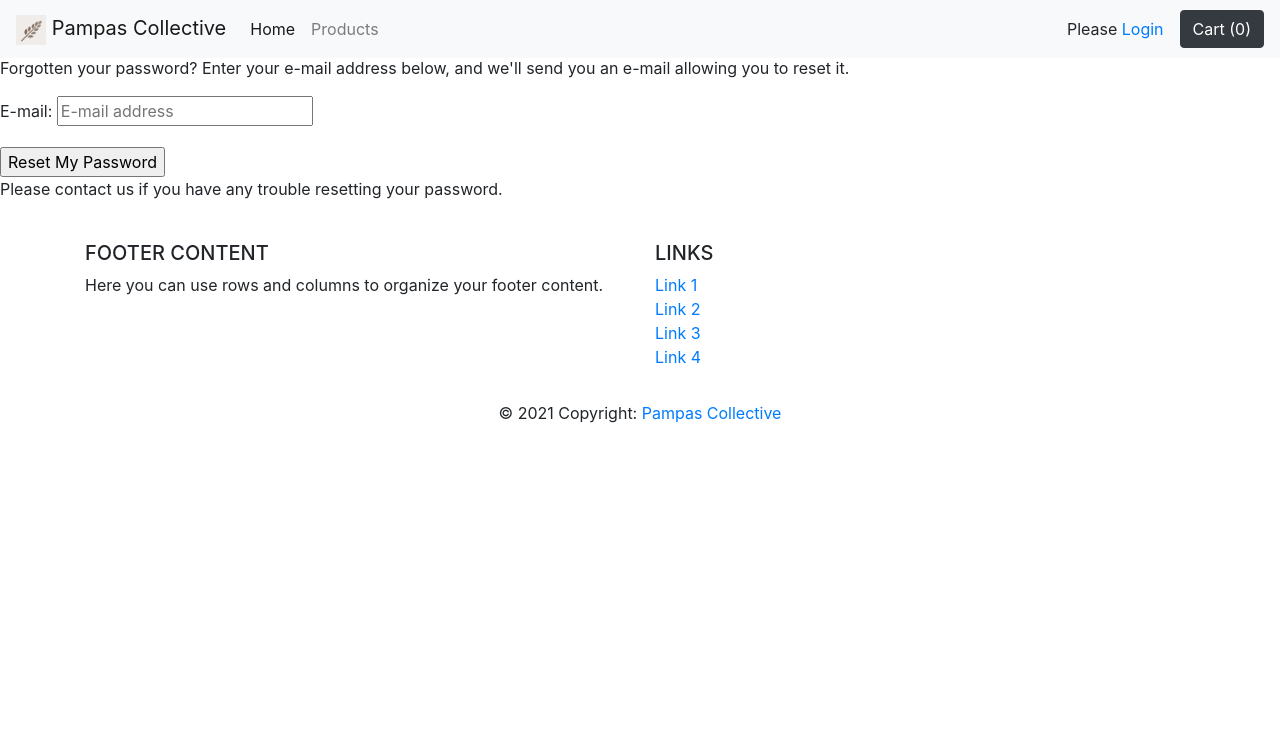
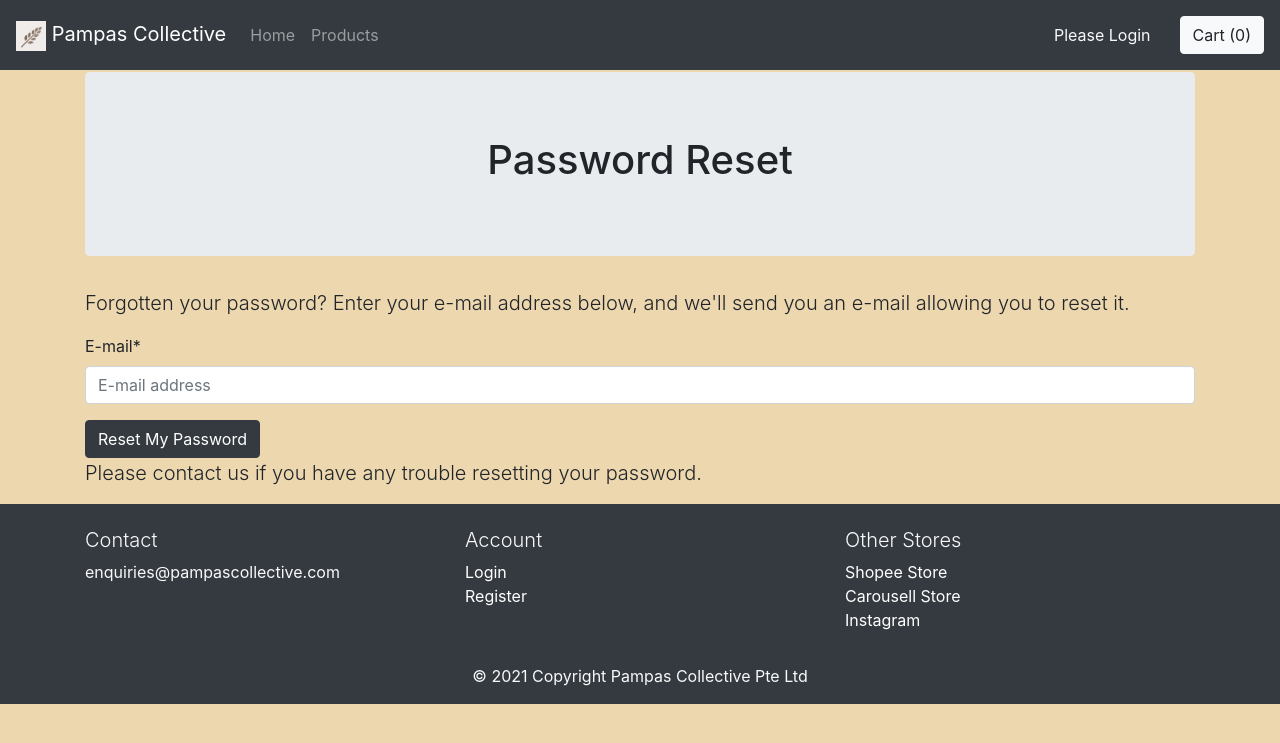
Before and after one commit to Malrhis/project-4-codeinstitute, a Django app: page /accounts/password/reset/ in a window 1280 px wide. Shown: the top 743 px of the page. Run offline with Django 3.2, Linux system fonts and the light colour scheme; some libraries are stand-ins or nearby versions.

Commit message:
added bootstrap

```diff
--- a/templates/allauth/account/password_reset.html
+++ b/templates/allauth/account/password_reset.html
@@ -1,4 +1,10 @@
-{% extends "base.template.html" %}
+{% extends 'base.template.html' %}
+{% load crispy_forms_tags %}
+{% load static %}
+
+{% block css %}
+<link rel="stylesheet" href="{% static 'style.css' %}">
+{% endblock %}
 
 {% load i18n %}
 {% load account %}
@@ -6,19 +12,29 @@
 {% block head_title %}{% trans "Password Reset" %}{% endblock %}
 
 {% block content %}
+<div class="container my-3">
 
-    <h1>{% trans "Password Reset" %}</h1>
+    <section class="login-banner jumbotron text-center">
+        <div class="container">
+            <h1 class="jumbotron-heading">{% trans "Password Reset" %}</h1>
+        </div>
+    </section>
+
     {% if user.is_authenticated %}
     {% include "account/snippets/already_logged_in.html" %}
     {% endif %}
 
-    <p>{% trans "Forgotten your password? Enter your e-mail address below, and we'll send you an e-mail allowing you to reset it." %}</p>
+    <p class="lead">
+        {% trans "Forgotten your password? Enter your e-mail address below, and we'll send you an e-mail allowing you to reset it." %}
+    </p>
 
     <form method="POST" action="{% url 'account_reset_password' %}" class="password_reset">
         {% csrf_token %}
-        {{ form.as_p }}
-        <input type="submit" value="{% trans 'Reset My Password' %}" />
+        {{ form|crispy }}
+        <input class="btn btn-dark" type="submit" value="{% trans 'Reset My Password' %}" />
     </form>
 
-    <p>{% blocktrans %}Please contact us if you have any trouble resetting your password.{% endblocktrans %}</p>
+    <p class="lead">{% blocktrans %}Please contact us if you have any trouble resetting your
+        password.{% endblocktrans %}</p>
+</div>
 {% endblock %}
--- a/templates/base.template.html
+++ b/templates/base.template.html
@@ -18,7 +18,7 @@
 </head>
 
 <body>
-    <nav class="navbar navbar-expand-lg navbar-light bg-light fixed-top">
+    <nav class="navbar navbar-expand-lg navbar-dark bg-dark fixed-top">
         <a class="navbar-brand" href="/"><img src="{% static 'images/logo.png' %}" width="30" height="30" alt="logo" />
             Pampas Collective</a>
         <button class="navbar-toggler" type="button" data-toggle="collapse" data-target="#navbarNav"
@@ -27,7 +27,7 @@
         </button>
         <div class="collapse navbar-collapse" id="navbarNav">
             <ul class="navbar-nav mr-auto">
-                <li class="nav-item active">
+                <li class="nav-item">
                     <a class="nav-link" href="/">Home <span class="sr-only">(current)</span></a>
                 </li>
                 <li class="nav-item">
@@ -35,55 +35,78 @@
                 </li>
             </ul>
             {% if request.user.is_authenticated  %}
-            <div class="nav-item my-2 mr-3">Welcome, <span><strong>{{request.user}}</strong></span></div>
+            <div class="nav-item my-2 mr-3 text-light dropdown show">
+                <a class="btn btn-secondary dropdown-toggle" href="#" role="button" id="dropdownMenuLink"
+                    data-toggle="dropdown" aria-haspopup="true" aria-expanded="false">
+                    Welcome, <span><strong>{{request.user}}</strong></span>
+                </a>
+
+                <div class="dropdown-menu" aria-labelledby="dropdownMenuLink">
+                    <a class="dropdown-item" href="/accounts/logout">Logout</a>
+                </div>
+            </div>
             {% else %}
-            <div class="nav-item my-2 mr-3">Please <a href="/accounts/login">Login</div>
+            <div class="nav-item my-2 mr-3 text-light"><a class="btn btn-dark text-light" href="/accounts/login">Please
+                    Login</a></div>
             {%endif%}
             <div class="nav-item">
-                <a href="{% url 'view_cart' %}" class="btn btn-dark">Cart
+                <a href="{% url 'view_cart' %}" class="btn btn-light">Cart
                     ({{items_in_cart}})</a>
             </div>
         </div>
     </nav>
     <div class="push-navbar-down"></div>
     {% if messages %}
-    <div class='alert alert-success'>
-        {% for message in messages %} <p>{{ message }}</p> {% endfor %}
+    <div class='alert alert-success my-0 py-3 align-middle border border-success'>
+        {% for message in messages %} <p class="mb-0">{{ message }}</p> {% endfor %}
 
     </div>
     {% endif %}
 
     {%block content%}{%endblock%}
     <!-- Footer -->
-    <footer class="page-footer font-small pt-4">
+    <footer class="page-footer font-small bg-dark pt-4 text-light">
         <!-- Footer Links -->
         <div class="container text-center text-md-left">
             <!-- Grid row -->
             <div class="row">
                 <!-- Grid column -->
-                <div class="col-md-6 mt-md-0 mt-3">
+                <div class="col-md-4 mt-md-0 mt-3">
                     <!-- Content -->
-                    <h5 class="text-uppercase">Footer Content</h5>
-                    <p>Here you can use rows and columns to organize your footer content.</p>
+                    <h5 class="lead">Contact</h5>
+                    <p>enquiries@pampascollective.com</p>
                 </div>
                 <!-- Grid column -->
                 <hr class="clearfix w-100 d-md-none pb-3">
                 <!-- Grid column -->
-                <div class="col-md-6 mb-md-0 mb-3">
-                    <!-- Links -->
-                    <h5 class="text-uppercase">Links</h5>
+                <div class="col-md-4 mt-md-0 mt-3">
+                    <!-- Content -->
+                    <h5 class="lead">Account</h5>
                     <ul class="list-unstyled">
                         <li>
-                            <a href="#!">Link 1</a>
+                            <a class="text-white" href="/accounts/login">Login</a>
                         </li>
                         <li>
-                            <a href="#!">Link 2</a>
+                            <a class="text-white" href="/accounts/signup">Register</a>
+                        </li>
+                    </ul>
+                </div>
+                <!-- Grid column -->
+                <hr class="clearfix w-100 d-md-none pb-3">
+                <!-- Grid column -->
+                <div class="col-md-4 mb-md-0 mb-3">
+                    <!-- Links -->
+                    <h5 class="lead">Other Stores</h5>
+                    <ul class="list-unstyled">
+                        <li>
+                            <a class="text-white"
+                                href="https://shopee.sg/melodyamanda7?categoryId=11&itemId=3760378194">Shopee Store</a>
                         </li>
                         <li>
-                            <a href="#!">Link 3</a>
+                            <a class="text-white" href="#!">Carousell Store</a>
                         </li>
                         <li>
-                            <a href="#!">Link 4</a>
+                            <a class="text-white" href="#!">Instagram</a>
                         </li>
                     </ul>
                 </div>
@@ -93,8 +116,9 @@
         </div>
         <!-- Footer Links -->
         <!-- Copyright -->
-        <div class="footer-copyright text-center py-3">© 2021 Copyright:
-            <a href="https://shopee.sg/melodyamanda7?categoryId=11&itemId=3760378194">Pampas Collective</a>
+        <div class="footer-copyright text-center py-3">© 2021 Copyright
+            <a class="text-light" href="https://shopee.sg/melodyamanda7?categoryId=11&itemId=3760378194">Pampas
+                Collective Pte Ltd</a>
         </div>
         <!-- Copyright -->
 
```
Also changed, not shown: templates/allauth/account/login.html (+18 -7 lines), templates/allauth/account/logout.html (+23 -10 lines), templates/allauth/account/password_change.html (+16 -5 lines), templates/allauth/account/signup.html (+20 -5 lines).
